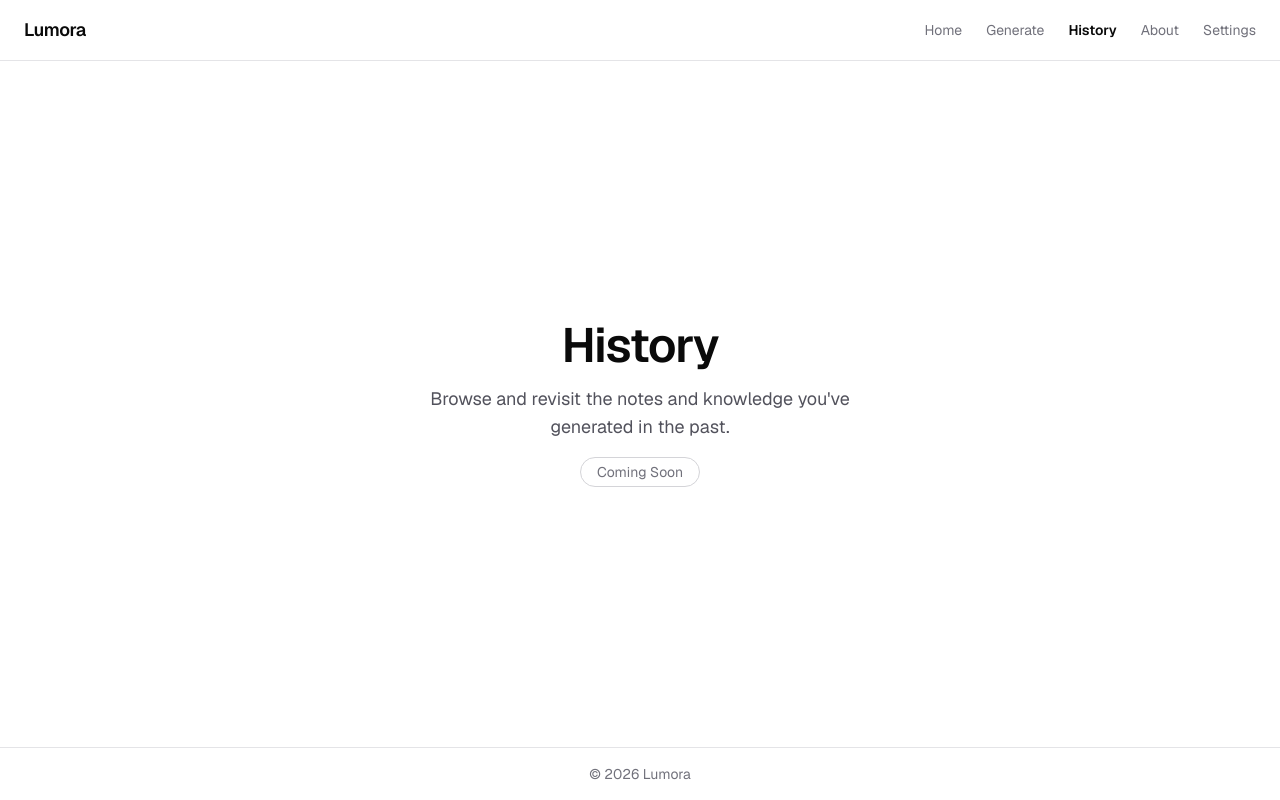
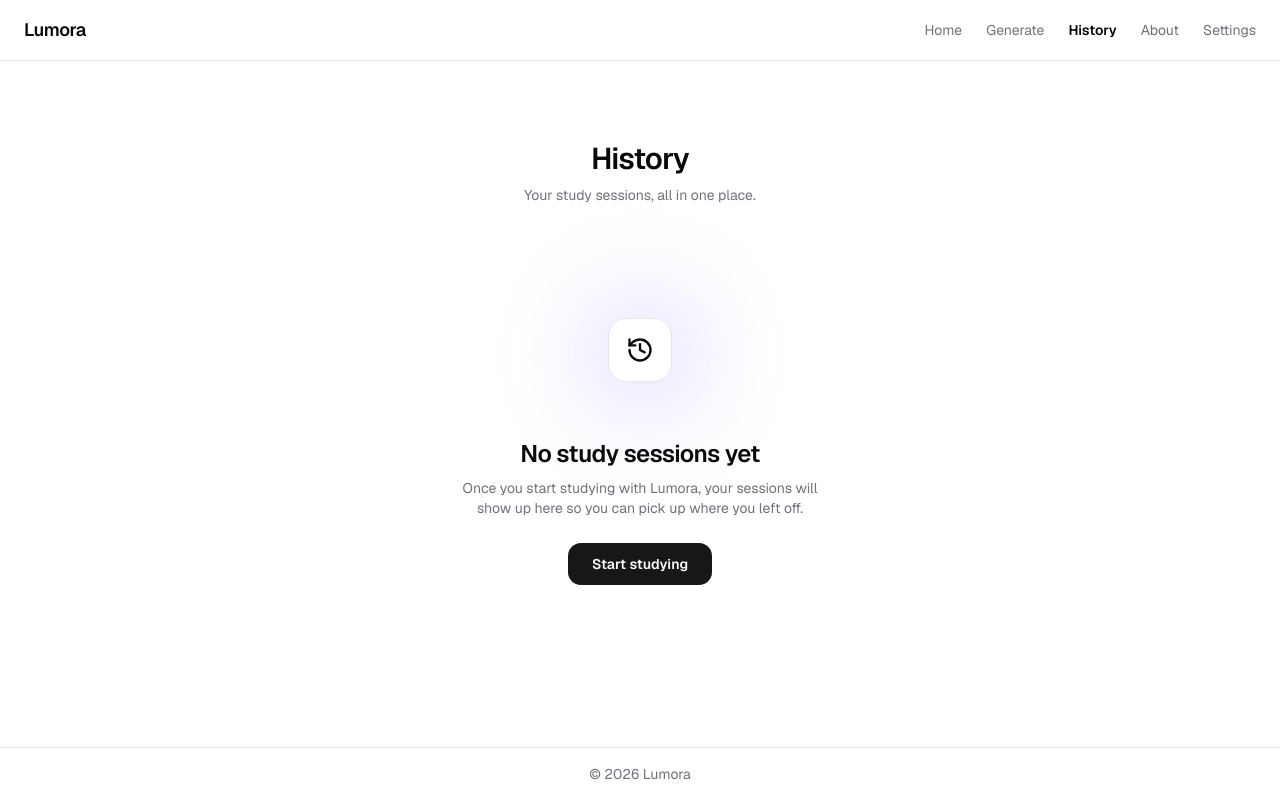
Before and after one commit to jstmoizz/lumora, a Next.js app: page /history in a window 1280 px wide. Built offline with nearby package versions, Linux system fonts and the light colour scheme.

Commit message:
History page redesign

```diff
--- a/app/history/page.tsx
+++ b/app/history/page.tsx
@@ -1,16 +1,125 @@
+"use client";
+
+import Link from "next/link";
+import { useRef } from "react";
+import { useGSAP } from "@gsap/react";
+import gsap from "gsap";
+import { HistoryIcon } from "lucide-react";
+import { Button } from "@/components/ui/button";
+
+function prefersReducedMotion() {
+  if (typeof window === "undefined") return true;
+  return window.matchMedia("(prefers-reduced-motion: reduce)").matches;
+}
+
 export default function HistoryPage() {
+  const pageRef = useRef<HTMLDivElement>(null);
+  const titleRef = useRef<HTMLHeadingElement>(null);
+  const subtitleRef = useRef<HTMLParagraphElement>(null);
+  const iconRef = useRef<HTMLDivElement>(null);
+  const emptyHeadingRef = useRef<HTMLHeadingElement>(null);
+  const emptyDescriptionRef = useRef<HTMLParagraphElement>(null);
+  const ctaRef = useRef<HTMLDivElement>(null);
+
+  // One-time cascading entrance: page title -> subtitle -> icon -> empty
+  // state heading -> description -> CTA. Same short fade + upward-move
+  // recipe as Home's hero and Generate's empty state, with `clearProps`
+  // so GSAP's inline transforms don't linger and block the CTA's CSS
+  // hover transform afterward.
+  useGSAP(
+    () => {
+      if (prefersReducedMotion()) return;
+      if (
+        !titleRef.current ||
+        !subtitleRef.current ||
+        !iconRef.current ||
+        !emptyHeadingRef.current ||
+        !emptyDescriptionRef.current ||
+        !ctaRef.current
+      ) {
+        return;
+      }
+
+      gsap
+        .timeline({
+          defaults: { ease: "power2.out", duration: 0.45, clearProps: "all" },
+        })
+        .from(titleRef.current, { opacity: 0, y: 12 })
+        .from(subtitleRef.current, { opacity: 0, y: 10 }, "-=0.3")
+        .from(iconRef.current, { opacity: 0, y: 14, scale: 0.94 }, "-=0.22")
+        .from(emptyHeadingRef.current, { opacity: 0, y: 10 }, "-=0.26")
+        .from(emptyDescriptionRef.current, { opacity: 0, y: 8 }, "-=0.28")
+        .from(ctaRef.current, { opacity: 0, y: 8 }, "-=0.26");
+    },
+    { scope: pageRef, dependencies: [] },
+  );
+
   return (
-    <main className="flex flex-1 flex-col items-center justify-center gap-4 px-6 py-24 text-center">
-      <h1 className="text-4xl font-semibold tracking-tight text-foreground sm:text-5xl">
-        History
-      </h1>
-      <p className="max-w-md text-lg text-zinc-600 dark:text-zinc-400">
-        Browse and revisit the notes and knowledge you&apos;ve generated in the
-        past.
-      </p>
-      <span className="rounded-full border border-zinc-300 px-4 py-1 text-sm text-zinc-500 dark:border-zinc-700 dark:text-zinc-500">
-        Coming Soon
-      </span>
+    <main
+      ref={pageRef}
+      className="flex flex-1 flex-col items-center px-6 py-16 sm:py-20"
+    >
+      <div className="flex w-full max-w-2xl flex-col items-center gap-2 text-center">
+        <h1
+          ref={titleRef}
+          className="text-2xl font-semibold tracking-tight text-foreground sm:text-3xl"
+        >
+          History
+        </h1>
+        <p
+          ref={subtitleRef}
+          className="text-sm text-zinc-500 dark:text-zinc-400"
+        >
+          Your study sessions, all in one place.
+        </p>
+      </div>
+
+      <div className="flex flex-1 flex-col items-center justify-center gap-6 py-16 text-center">
+        <div
+          ref={iconRef}
+          className="relative flex size-32 items-center justify-center"
+        >
+          {/*
+            Small, static-position ambient glow behind the icon, reusing
+            the same aurora-drift keyframes and indigo tone as Home's
+            AuroraBackground for a consistent (but much smaller/calmer)
+            ambient treatment. Purely decorative.
+          */}
+          <div
+            aria-hidden="true"
+            className="aurora-blob absolute inset-0 rounded-full bg-indigo-500/15 blur-2xl dark:bg-indigo-500/20"
+          />
+          <div className="relative z-10 flex size-16 items-center justify-center rounded-2xl border border-zinc-200 bg-card text-foreground dark:border-zinc-800">
+            <HistoryIcon aria-hidden="true" className="size-7" />
+          </div>
+        </div>
+
+        <div className="flex flex-col items-center gap-2">
+          <h2
+            ref={emptyHeadingRef}
+            className="text-xl font-semibold tracking-tight text-foreground sm:text-2xl"
+          >
+            No study sessions yet
+          </h2>
+          <p
+            ref={emptyDescriptionRef}
+            className="max-w-sm text-sm text-zinc-500 dark:text-zinc-400"
+          >
+            Once you start studying with Lumora, your sessions will show up
+            here so you can pick up where you left off.
+          </p>
+        </div>
+
+        <div ref={ctaRef}>
+          <Button
+            asChild
+            size="lg"
+            className="h-11 gap-2 rounded-xl px-6 text-sm font-semibold transition-transform duration-150 ease-out hover:-translate-y-0.5 hover:scale-[1.03]"
+          >
+            <Link href="/generate">Start studying</Link>
+          </Button>
+        </div>
+      </div>
     </main>
   );
 }
```
